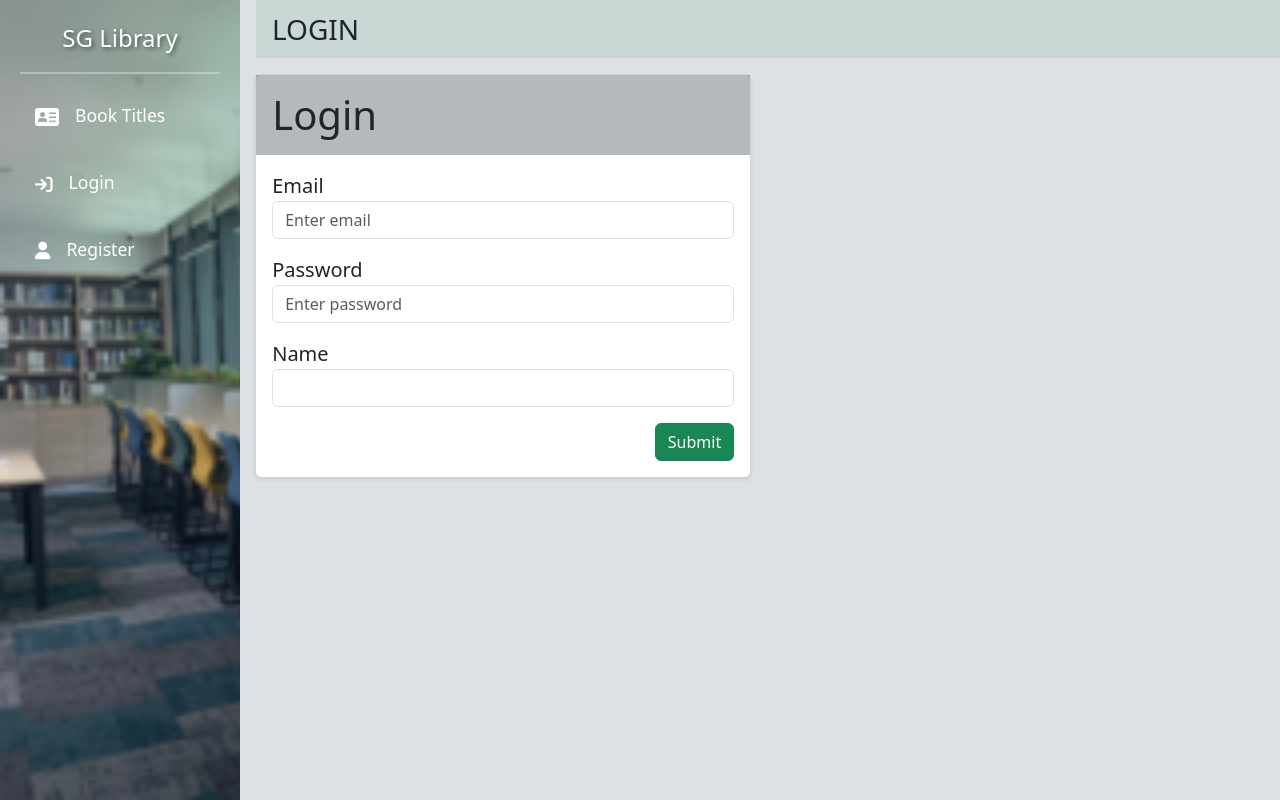
After one commit to selgiel/TMA01, a Flask app: page /login in a window 1280 px wide. The commit adds this page. Run offline with Flask 3, Linux system fonts and the light colour scheme.

Commit message:
2c(i) and 2c(ii) UI added
Included Login & Register in sidebar. Created login and register pages. Able to login users and redirect them to book_titles page. Also fixed sidebar image in 2a

```diff
--- a/Q2b/app.py
+++ b/Q2b/app.py
@@ -1,44 +1,111 @@
-from flask import Flask, render_template, request, url_for, redirect
-from books import all_books  # Assume all_books is a list of book dicts in books.py
+from flask import Flask, render_template, request, url_for, redirect, session, flash
+from pymongo import MongoClient
+from models import Book, User
+import os
 
-app = Flask(__name__, static_folder='static')  # Make sure this points to 'static'
+app = Flask(__name__, static_folder='static')
+app.config["SECRET_KEY"] = os.environ.get("SECRET_KEY", "dev-secret-change-me")
 
-for i, b in enumerate(all_books):
-    b['id'] = i + 1
+# 1) MongoDB connection
+# Use an environment variable MONGODB_URI if available, else local default.
+import os
+MONGODB_URI = os.getenv("MONGODB_URI", "mongodb://localhost:27017")
+client = MongoClient(MONGODB_URI)
+db = client["library_db"]
+books_col = db["books"]
 
-# Utility to fetch first and last paragraphs of description
-def get_first_last_paragraph(description):
-    paragraphs = [p for p in description if p]
-    if len(paragraphs) >= 2:
-        return paragraphs[0], paragraphs[-1]
-    elif paragraphs:
-        return paragraphs[0], ''
-    else:
-        return '', ''
+# 2) Seed once when starting the app
+Book.seed_if_empty(books_col)
 
-@app.route('/', methods=['GET', 'POST'])
+# 3) Routes backed by MongoDB
+@app.route("/", methods=["GET", "POST"])
 def book_titles():
-    category = request.form.get('category', 'All')
-    if category == 'All':
-        books_filtered = sorted(all_books, key=lambda x: x['title'])
-    else:
-        books_filtered = sorted([b for b in all_books if b['category'] == category], key=lambda x: x['title'])
+    category = request.form.get("category", "All")
+    books = Book.find_all(books_col, category=category)
 
-    for b in books_filtered:
-        b['first_para'], b['last_para'] = get_first_last_paragraph(b['description'])
+    books_for_view = []
+    for b in books:
+        first, last = Book.first_last_paragraphs(b.description)
+        books_for_view.append({
+            "id": str(b._id),
+            "genres": b.genres,
+            "title": b.title,
+            "category": b.category,
+            "url": b.url,
+            "description": b.description,
+            "authors": b.authors,
+            "pages": b.pages,
+            "available": b.available,
+            "copies": b.copies,
+            "first_para": first,
+            "last_para": last,
+        })
 
-    categories = ['All', 'Children', 'Teens', 'Adult']
-    return render_template('book_titles.html', books=books_filtered, categories=categories, selected=category)
+    categories = ["All", "Children", "Teens", "Adult"]
+    return render_template("book_titles.html", books=books_for_view, categories=categories, selected=category)
 
-def get_book(book_id: int):
-    return next((b for b in all_books if b.get("id") == book_id), None)
+@app.route("/books/<string:book_id>")
+def book_details(book_id):
+    book = Book.find_one(books_col, book_id)
+    if not book:
+        return redirect(url_for("book_titles"))
+    return render_template("book_detail.html", book=book)
 
-@app.route('/books/<int:book_id>')
-def book_details(book_id):
-    book = get_book(book_id)
-    if not book:
-        return redirect(url_for('book_titles'))
-    return render_template('book_detail.html', book=book)
+@app.route("/login", methods=["GET", "POST"])
+def login():
+    if request.method == "GET":
+        return render_template("login.html", page_label="LOGIN", title="Login")
 
-if __name__ == '__main__':
+    email = request.form.get("email", "").strip().lower()
+    password = request.form.get("password", "")
+
+    # Demo logic: accept the two required users or simple check
+    # Replace with real DB check against users collection
+    allowed = {
+        "admin@lib.sg": {"name": "Admin", "role": "admin"},
+        "poh@lib.sg": {"name": "Peter Oh", "role": "user"},
+    }
+    if email in allowed and password == "12345":
+        session["user_id"] = email
+        session["user_name"] = allowed[email]["name"]
+        session["role"] = allowed[email]["role"]
+        flash("Logged in successfully.")
+        return redirect(url_for("book_titles"))
+
+    flash("Invalid credentials.", "danger")
+    return redirect(url_for("login"))
+
+@app.route("/register", methods=["GET", "POST"])
+def register():
+    if request.method == "GET":
+        # Title/label drive the green banner and page text you already set up
+        return render_template("register.html", page_label="REGISTER", title="Register")
+
+    # POST: create account
+    email = request.form.get("email", "").strip().lower()
+    password = request.form.get("password", "")
+    name = request.form.get("name", "").strip()
+
+    # Basic validation
+    if not email or not password or not name:
+        flash("All fields are required.")
+        return redirect(url_for("register"))
+
+    # Check if already exists
+    existing = User.find_by_email(app.users_col, email)
+    if existing:
+        flash("Email already registered. Please login.")
+        return redirect(url_for("login"))
+
+    # Create user with hashed password
+    try:
+        User.create(app.users_col, email=email, password=password, name=name, role="user")
+    except Exception as e:
+        flash("Could not register user. Please try again.")
+        return redirect(url_for("register"))
+
+    flash("Registered successfully. Please login.")
+    return redirect(url_for("login"))
+
+if __name__ == "__main__":
     app.run(debug=True)
--- a/Q2b/static/css/style.css
+++ b/Q2b/static/css/style.css
@@ -13,20 +13,21 @@ body {
   position: fixed;
   width: 15rem;
   font-size: 1.1rem;
-  background: #e6ece7;
+  background: #e6ece7af;
   min-height: 100vh;
+  background-size: 50%;
   white-space: nowrap; /* prevents the words from going next line */
   z-index: 1000;
+  overflow:hidden;
 }
 
 .sidebar-img {
   position: absolute;
-  width: 100%;
   height: 100%;
   object-fit: cover;
   object-position: center;
   z-index: 1;
-  /* opacity: 0.6; */
+  background-size: 50%;
 }
 
 .sidebar-icon {
@@ -338,6 +339,13 @@ body {
   margin: 0 1rem;
 }
 
+/* Login Page */
+#register-container {
+  margin-left: 0.2rem;
+}
+
+
+/* Responsiveness */
 @media (max-width: 1050px) {
   .sidebar  {
     display: none;
--- a/Q2b/templates/base.html
+++ b/Q2b/templates/base.html
@@ -7,17 +7,26 @@
   <!-- Bootstrap 5 CDN -->
   <link href="https://cdn.jsdelivr.net/npm/bootstrap@5.3.0/dist/css/bootstrap.min.css" rel="stylesheet">
   <link rel="stylesheet" href="{{ url_for('static', filename='css/style.css') }}">
+  <link href="https://cdnjs.cloudflare.com/ajax/libs/font-awesome/6.5.2/css/all.min.css" rel="stylesheet">
 </head>
 
 <body>
   <!-- Desktop sidebar (hidden on small screens via CSS) -->
   <nav class="sidebar" id="sidebar">
-    <img src="{{ url_for('static', filename='img/study_space.png') }}" class="sidebar-img" alt="sidebar image" />
+      <img src="{{ url_for('static', filename='img/study_space.png') }}" class="sidebar-img" alt="sidebar image" />
     <div class="sidebar-content">
       <div class="library-title">SG Library</div>
-      <a href="{{ url_for('book_titles') }}" class="sidebar-link">
+      <a href="{{ url_for('book_titles') }}" class="sidebar-link mb-3">
         <img src="{{ url_for('static', filename='img/id-card.png') }}" alt="ID card" class="sidebar-icon">
         <span>Book Titles</span>
+      </a>
+      <a href="{{ url_for('login') }}" class="sidebar-link mb-3">
+        <i class="fa fa-sign-in pt-1" aria-hidden="true"></i>
+        <span>Login</span>
+      </a>
+      <a href="{{ url_for('register') }}" class="sidebar-link">
+        <i class="fas fa-user pt-1"></i>
+        <span>Register</span>
       </a>
     </div>
   </nav>
@@ -52,9 +61,13 @@
 
   <!-- Page Title Banner (BOOK TITLES / BOOK DETAILS) -->
   <div class="page-header bg-success bg-opacity-10 py-2 px-3">
-    <h4 class="mb-0">
-      {% block page_title %}BOOK TITLES{% endblock %}
-    </h4>
+      <div class="mb-0 fs-3">
+        {% block page_title %}{{ page_label or "Book Titles" }}{% endblock %}
+        <!-- {% if not session.get('user_id') %} TO BE CHANGED, NEED USE FLASK LOGIN
+          <i class="fas fa-sign-out float-end fa-xs mt-3"></i>
+        {% endif %} -->
+
+      </div>
   </div>
 
   <!-- Main Content -->
--- /dev/null
+++ b/Q2b/templates/login.html
@@ -0,0 +1,40 @@
+{% extends "base.html" %}
+{% block content %}
+<div class="container">
+  <!-- If this is the Register page; for Login page, switch heading to LOGIN -->
+</div>
+
+<div class="container my-3" id="register-container">
+  <div class="row">
+    <div class="col-md-6">
+      <div class="card shadow-sm">
+        <div class="bg-secondary bg-opacity-50 w-100 p-3">
+            <span class="display-6">Login</span>
+        </div>
+        <div class="card-body">
+          {% with messages = get_flashed_messages() %}
+          {% if messages %}
+            <div class="alert alert-info">{{ messages[0] }}</div>
+          {% endif %}
+          {% endwith %}
+          <form method="post" action="{{ url_for('login') }}">
+            <div class="form-group lead mb-3">
+              <label>Email</label>
+              <input class="form-control" type="email" name="email" placeholder="Enter email" required>
+            </div>
+            <div class="form-group lead mb-3">
+              <label>Password</label>
+              <input class="form-control" type="password" name="password" placeholder="Enter password" required>
+            </div>
+            <div class="form-group lead mb-3">
+              <label>Name</label>
+              <input class="form-control" type="name" name="name" required>
+            </div>
+            <button class="btn btn-success float-end" type="submit">Submit</button>
+          </form>
+        </div>
+      </div>
+    </div>
+  </div>
+</div>
+{% endblock %}
```
Also changed, not shown: Q2a/static/css/style.css (+4 -3 lines), Q2b/models.py (added, +174 -0 lines), Q2b/templates/register.html (added, +40 -0 lines).
